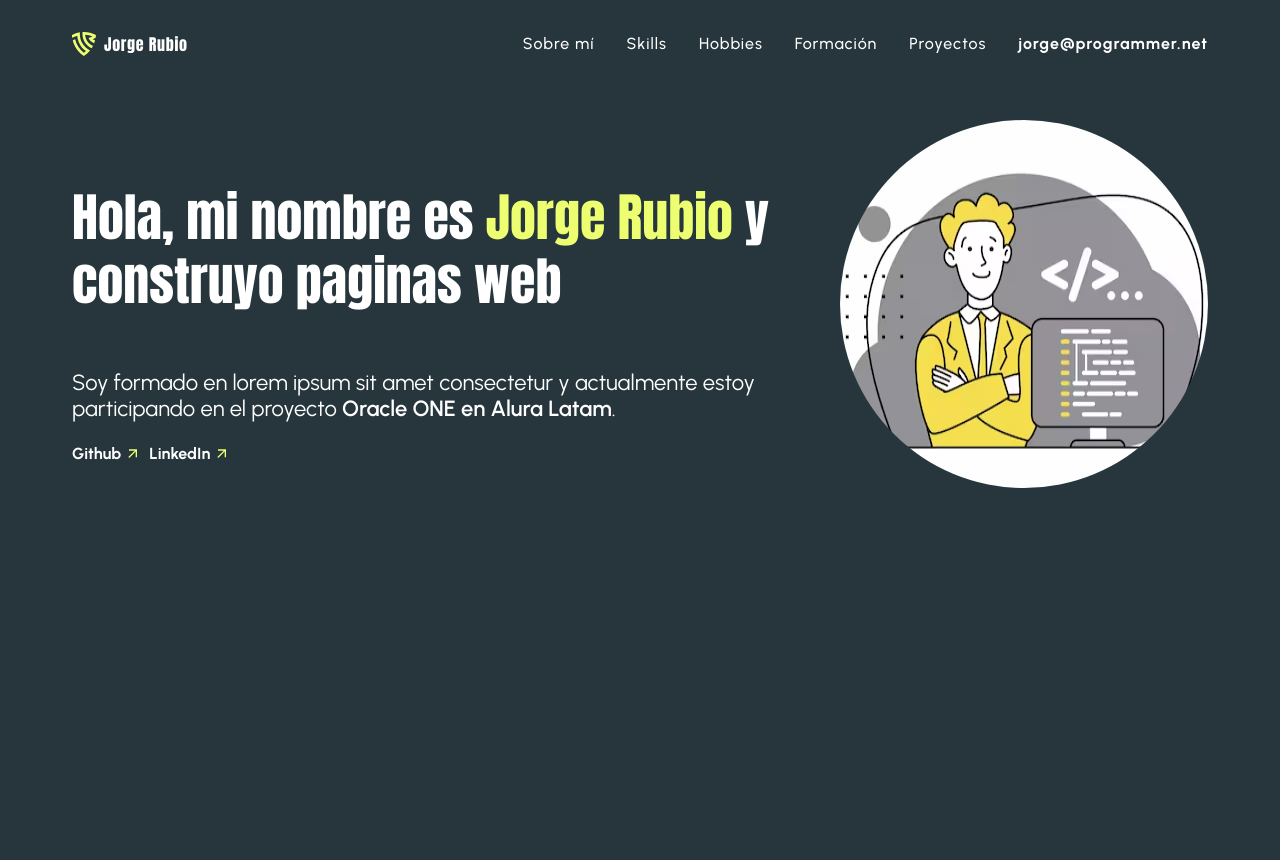
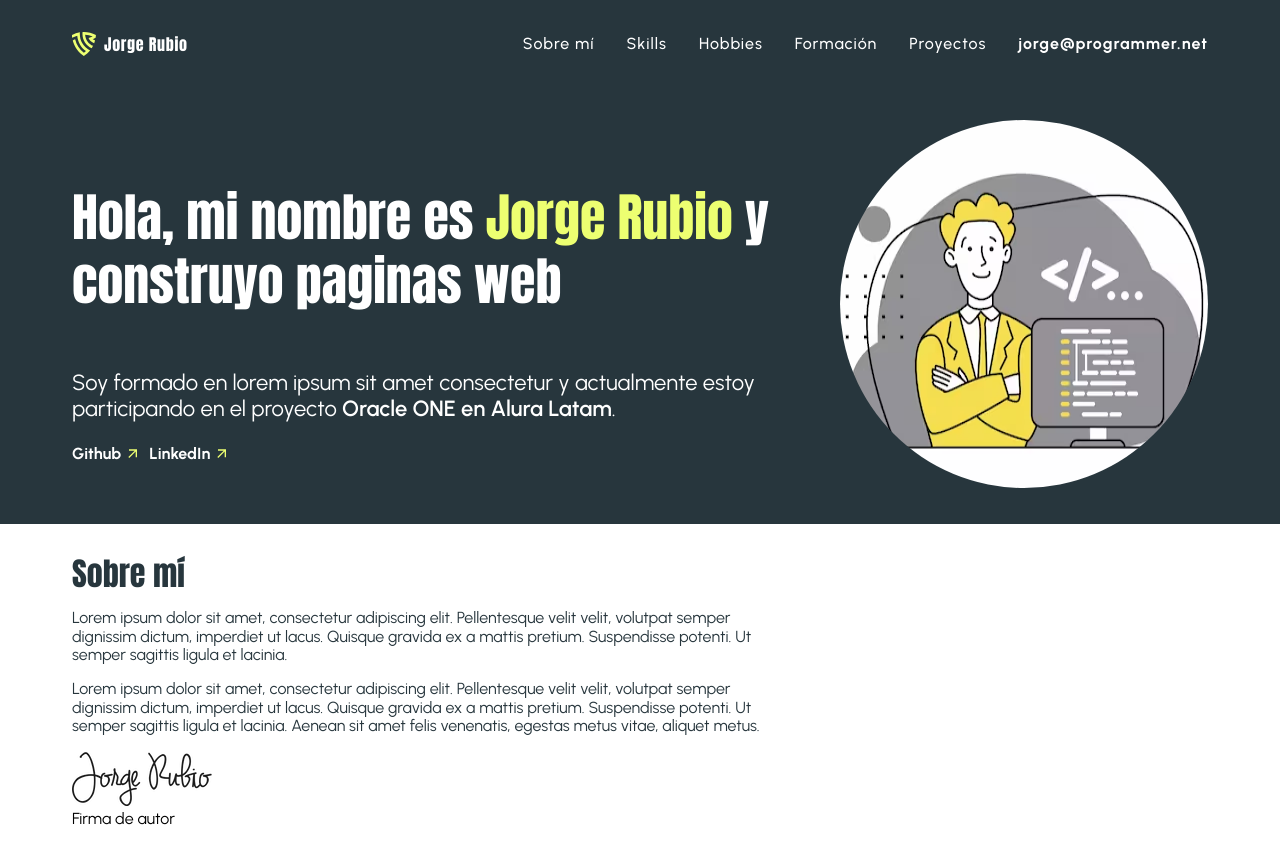
Before and after one commit to neolinkDev/challenge-portafolio, a website with bundled scripts: page index.html in a window 1280 px wide. Before the commit the page ends 800 px from the top, so only its background shows below. Built offline with nearby package versions, Linux system fonts and the light colour scheme.

Commit message:
sobre-mi section over

```diff
--- a/index.html
+++ b/index.html
@@ -32,7 +32,7 @@
     <!-- header -->
     <header class="header container">
       <div class="header__logo-menu">
-        <a href="#" class="header__link" aria-label="Ir a la página principal">
+        <a href="/" class="header__link" aria-label="Ir a la página principal">
           <img
             src="public/jr-logo.svg"
             alt="Logo JR"
@@ -49,7 +49,7 @@
       <nav class="main-nav">
         <ul class="main-nav__list" id="main-nav__list">
           <li class="main-nav__item">
-            <a href="#item1" class="main-nav__link">Sobre mí</a>
+            <a href="#sobre-mi" class="main-nav__link">Sobre mí</a>
           </li>
           <li class="main-nav__item">
             <a href="#item2" class="main-nav__link">Skills</a>
@@ -79,7 +79,7 @@
 
     <main>
       <!-- hero -->
-      <section class="hero container padding-section">
+      <section class="hero container padding-section" id="hero">
 
         <picture>
           <source srcset="public/profile.avif" type="image/avif">
@@ -113,6 +113,33 @@
       </section>
       <!-- fin hero -->
 
+      <!-- sobre mi -->
+      <section class="sobre-mi" id="sobre-mi">
+
+        <div class="sobre-mi__content container padding-section">
+          <h2 class="sobre-mi__title">Sobre mí</h2>
+          <p class="sobre-mi__text">
+            Lorem ipsum dolor sit amet, consectetur adipiscing elit. Pellentesque velit velit, volutpat semper dignissim dictum,
+            imperdiet ut lacus. Quisque gravida ex a mattis pretium. Suspendisse potenti. Ut semper sagittis ligula et lacinia.
+          </p>
+          <p class="sobre-mi__text">
+            Lorem ipsum dolor sit amet, consectetur adipiscing elit. Pellentesque velit velit, volutpat semper dignissim dictum,
+            imperdiet ut lacus. Quisque gravida ex a mattis pretium. Suspendisse potenti. Ut semper sagittis ligula et lacinia.
+            Aenean sit amet felis venenatis, egestas metus vitae, aliquet metus.
+          </p>
+          <!-- Firma opcional -->
+          <figure class="sobre-mi__signature">
+            <img src="public/signature.png" alt="Firma" class="sobre-mi__firma-image">
+            <figcaption class="sobre-mi__firma-description">Firma de autor</figcaption>
+          </figure>
+        </div>
+      </section>
+      <!-- fin sobre mi -->
+
+      <!-- skills -->
+
+      <!-- fin skills -->
+
     </main>
 
     <script type="module" src="src/js/main.js"></script>
--- a/src/styles/base.css
+++ b/src/styles/base.css
@@ -34,12 +34,12 @@ ul {
   margin: 0;
 }
 
-h1,h2,h3, p {
+h1,h2,h3, p, figure {
   margin: 0;
   padding: 0;
 }
 
-h1 {
+h1, h2 {
   font-family: "Anton", system-ui;
 }
 
--- a/src/styles/header/header.css
+++ b/src/styles/header/header.css
@@ -44,6 +44,7 @@
   display: flex;
   align-items: center;
   column-gap: 8px;
+  user-select: none;
 }
 .header__link:hover {
   animation: pulse 1.5s linear infinite;
--- a/src/styles/main.css
+++ b/src/styles/main.css
@@ -1,3 +1,4 @@
 @import 'base.css';
 @import 'header/header.css';
 @import 'hero/hero-section.css';
+@import 'sobre-mi/sobre-mi-section.css';
--- /dev/null
+++ b/src/styles/sobre-mi/sobre-mi-section.css
@@ -0,0 +1,45 @@
+.sobre-mi {
+  background-color: var(--white-color);
+}
+
+.sobre-mi__content {
+  display: flex;
+  flex-direction: column;
+  gap: 1.6rem;
+}
+
+@media(min-width: 992px) {
+  .sobre-mi__content {
+    padding: 3.2rem 10px;
+  }
+}
+
+@media(min-width: 1155px) {
+  .sobre-mi__content {
+    padding: 3.2rem 0;
+  }
+}
+
+.sobre-mi__title {
+  font-size: 2.2rem;
+  font-weight: 500;
+  color: var(--secondary-color);
+}
+
+@media(min-width: 992px) {
+  .sobre-mi__title {
+    font-size: 3.2rem;
+  }
+}
+
+.sobre-mi__text {
+  font-size: 1.4rem;
+  max-width: 75ch;
+  color: var(--secondary-color);
+}
+
+@media(min-width: 992px) {
+  .sobre-mi__text {
+    font-size: 1.6rem;
+  }
+}
```
Also changed, not shown: src/styles/hero/hero-section.css (+24 -18 lines), public/signature.png (added).
